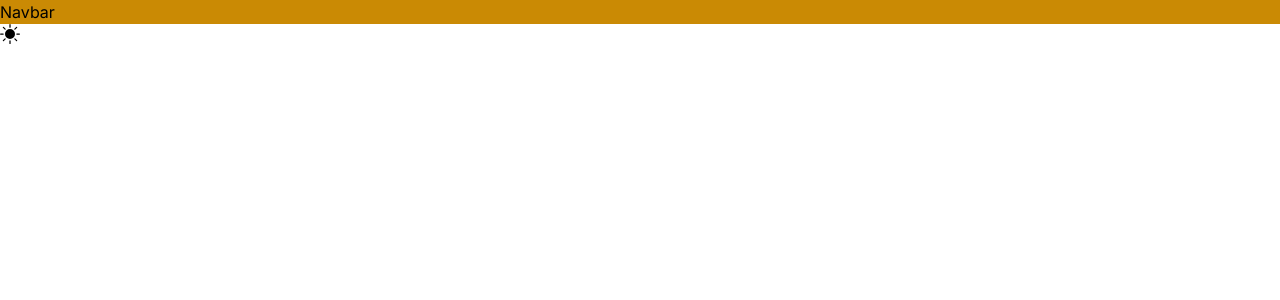
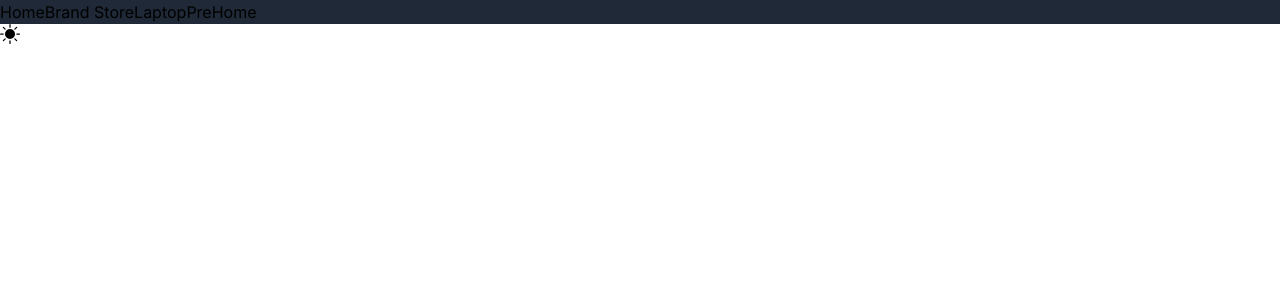
Before and after one commit to Subham-Maity/restock, a Next.js app in the folder client/: page / in a window 1280 px wide. Shown: the top 300 px of the page. Built offline with nearby package versions, Linux system fonts and the light colour scheme.

Commit message:
Navbar Map

```diff
--- a/client/src/app/components/Navbar/Navbar.tsx
+++ b/client/src/app/components/Navbar/Navbar.tsx
@@ -1,12 +1,46 @@
-import React from 'react';
+import React from "react";
+import Link from "next/link";
 
+const links = [
+  {
+    id: 1,
+    title: "Home",
+    url: "/",
+  },
+  {
+    id: 2,
+    title: "Brand Store",
+    url: "/brand",
+  },
+  {
+    id: 3,
+    title: "Laptop",
+    url: "/",
+  },
+  {
+    id: 4,
+    title: "Pre",
+    url: "/",
+  },
+  {
+    id: 5,
+    title: "Home",
+    url: "/",
+  },
+];
 
 const Navbar = () => {
-    return (
-        <div className="bg-yellow-600 dark:bg-gray-700 ">
-            Navbar
-        </div>
-    );
+  return (
+    <>
+      <div className="bg-gray-800">
+        {links.map((link: any) => (
+          <Link key={link.id} href={link.url}>
+            {link.title}
+          </Link>
+        ))}
+      </div>
+    </>
+  );
 };
 
 export default Navbar;
```
